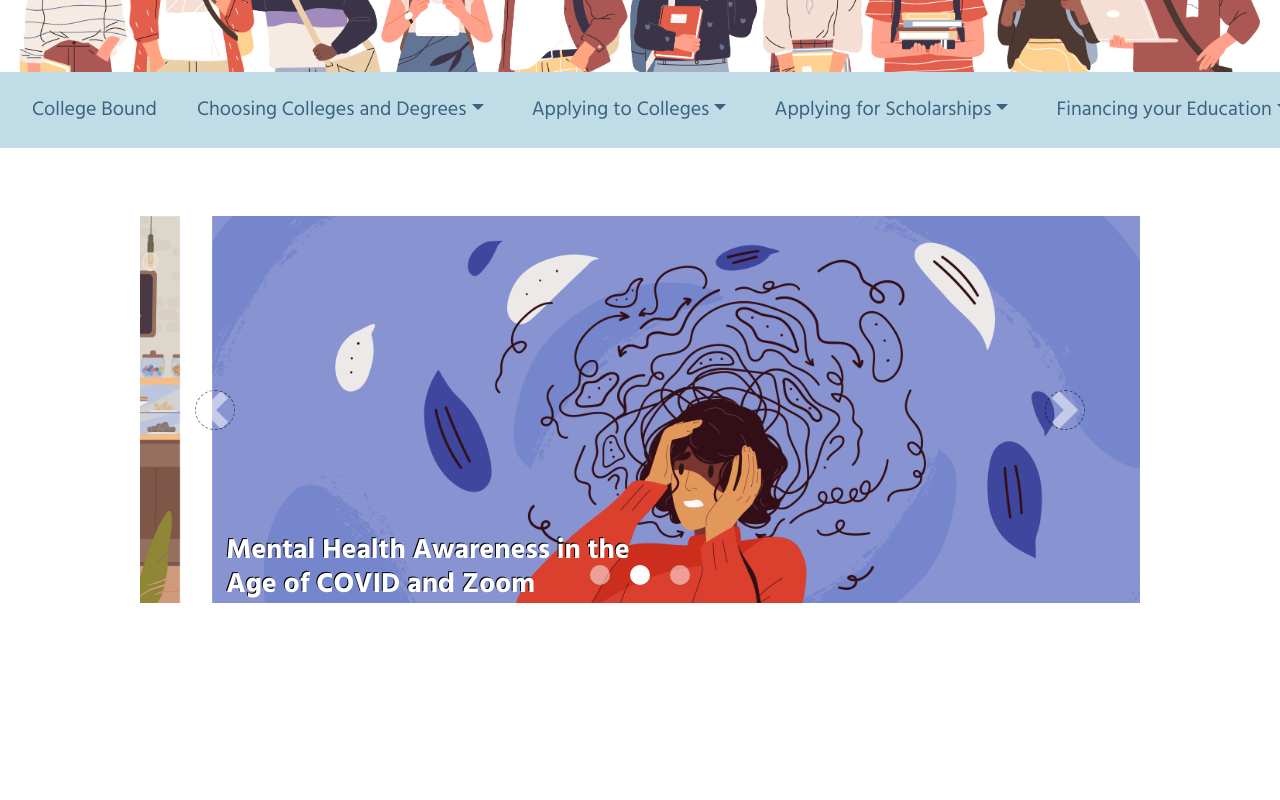
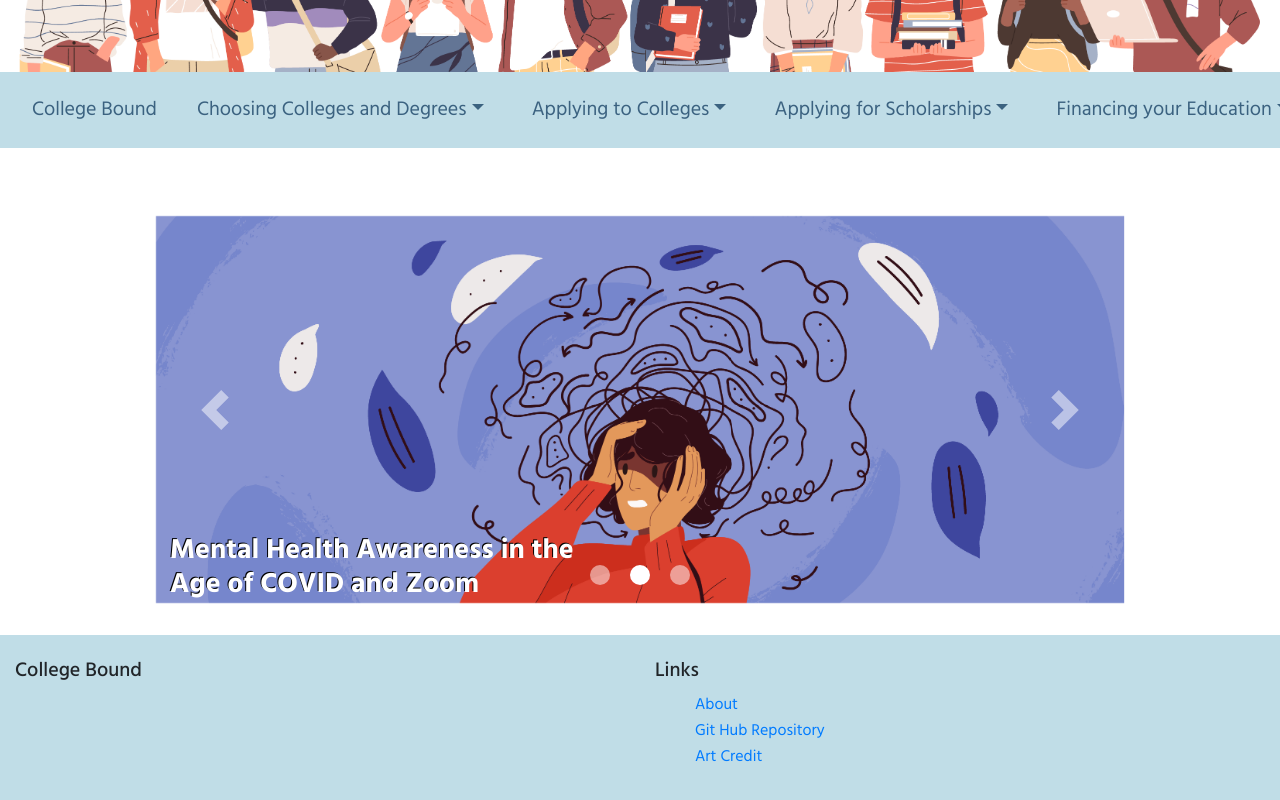
Before and after one commit to ameyam9/College_Bound, a React (Create React App) app in the folder sourcecode/college_bound/: page / in a window 1280 px wide. Shown: the part 190-990 px from the top of the page. Before the commit the page ends 801 px from the top, so only its background shows below. Built offline with nearby package versions, Linux system fonts and the light colour scheme.

Commit message:
Added footer content, created about pages, changed some css

```diff
--- a/sourcecode/college_bound/package.json
+++ b/sourcecode/college_bound/package.json
@@ -7,6 +7,7 @@
     "@testing-library/react": "^11.1.0",
     "@testing-library/user-event": "^12.1.10",
     "bootstrap": "^4.5.3",
+    "mdbreact": "^4.27.0",
     "react": "^17.0.1",
     "react-dom": "^17.0.1",
     "react-router-dom": "^5.2.0",
--- /dev/null
+++ b/sourcecode/college_bound/src/About.js
@@ -0,0 +1,23 @@
+import "./App.css";
+function About() {
+    return (
+        <div className="About">
+            <img className="page_header" src={"/media/applying_to_colleges.png"} alt="hi" />
+            <h1 style={{ marginTop: 50 }}>About</h1>
+            <p>Lorem ipsum dolor sit amet, consectetur adipiscing elit. Integer nec odio. Praesent libero. Sed cursus ante dapibus diam. Sed nisi. Nulla quis sem at nibh elementum imperdiet. Duis sagittis ipsum. Praesent mauris. Fusce nec tellus sed augue semper porta. Mauris massa. Vestibulum lacinia arcu eget nulla. Class aptent taciti sociosqu ad litora torquent per conubia nostra, per inceptos himenaeos. </p>
+
+            <p>Curabitur sodales ligula in libero. Sed dignissim lacinia nunc. Curabitur tortor. Pellentesque nibh. Aenean quam. In scelerisque sem at dolor. Maecenas mattis. Sed convallis tristique sem. Proin ut ligula vel nunc egestas porttitor. Morbi lectus risus, iaculis vel, suscipit quis, luctus non, massa. Fusce ac turpis quis ligula lacinia aliquet. Mauris ipsum. </p>
+
+            <p>Nulla metus metus, ullamcorper vel, tincidunt sed, euismod in, nibh. Quisque volutpat condimentum velit. Class aptent taciti sociosqu ad litora torquent per conubia nostra, per inceptos himenaeos. Nam nec ante. Sed lacinia, urna non tincidunt mattis, tortor neque adipiscing diam, a cursus ipsum ante quis turpis. Nulla facilisi. Ut fringilla. Suspendisse potenti. Nunc feugiat mi a tellus consequat imperdiet. Vestibulum sapien. Proin quam. </p>
+
+            <p>Etiam ultrices. Suspendisse in justo eu magna luctus suscipit. Sed lectus. Integer euismod lacus luctus magna. Quisque cursus, metus vitae pharetra auctor, sem massa mattis sem, at interdum magna augue eget diam. Vestibulum ante ipsum primis in faucibus orci luctus et ultrices posuere cubilia Curae; Morbi lacinia molestie dui. Praesent blandit dolor. Sed non quam. In vel mi sit amet augue congue elementum. Morbi in ipsum sit amet pede facilisis laoreet. Donec lacus nunc, viverra nec, blandit vel, egestas et, augue. </p>
+
+            <p>Vestibulum tincidunt malesuada tellus. Ut ultrices ultrices enim. Curabitur sit amet mauris. Morbi in dui quis est pulvinar ullamcorper. Nulla facilisi. Integer lacinia sollicitudin massa. Cras metus. Sed aliquet risus a tortor. Integer id quam. Morbi mi. Quisque nisl felis, venenatis tristique, dignissim in, ultrices sit amet, augue. Proin sodales libero eget ante. </p>
+
+            <p>Nulla quam. Aenean laoreet. Vestibulum nisi lectus, commodo ac, facilisis ac, ultricies eu, pede. Ut orci risus, accumsan porttitor, cursus quis, aliquet eget, justo. Sed pretium blandit orci. Ut eu diam at pede suscipit sodales. Aenean lectus elit, fermentum non, convallis id, sagittis at, neque. Nullam mauris orci, aliquet et, iaculis et, viverra vitae, ligula. Nulla ut felis in purus aliquam imperdiet. Maecenas aliquet mollis lectus. Vivamus consectetuer risus et tortor. Lorem ipsum dolor sit amet, consectetur adipiscing elit. Integer nec odio. </p>
+
+            <p>Praesent libero. Sed cursus ante dapibus diam. Sed nisi. Nulla quis sem at nibh elementum imperdiet. Duis sagittis ipsum. Praesent mauris. Fusce nec tellus sed augue semper porta. Mauris massa. Vestibulum lacinia arcu eget nulla. Class aptent taciti sociosqu ad litora torquent per conubia nostra, per inceptos himenaeos. Curabitur sodales ligula in libero. Sed dignissim lacinia nunc. Curabitur tortor. Pellentesque nibh. </p>
+        </div>
+    );
+}
+export default About;
--- a/sourcecode/college_bound/src/App.css
+++ b/sourcecode/college_bound/src/App.css
@@ -10,7 +10,7 @@
   max-width: 100%;
 }
 
-.navbar-item:hover{
+.navbar-item:hover {
   background-color: #C0DDE7;
 }
 
@@ -31,7 +31,7 @@
 }
 
 .carousel {
-    width:1000px;
+  width: 1000px;
   margin: auto;
 }
 
@@ -64,18 +64,7 @@
 .carousel-control-next-icon {
   height: 40px;
   width: 40px;
-  border: 1px solid black;
-  border-radius: 100%;
-  border-style:dashed;
 
-
-
-  /*
-  outline: black;
-  background-size: 100%, 100%;
-  border-radius: 50%;
-  border: 1px solid black;
-  background-image: none; */
 }
 
 #mental_health_article {
@@ -106,7 +95,7 @@
   margin: 0 auto;
 }
 
-.page_header{
+.page_header {
   display: block;
   margin-top: 60px;
   margin-left: auto;
@@ -128,6 +117,16 @@ p {
   font-size: 25px;
 }
 
-p, a, h1, h3 {
+p,
+a,
+h1,
+h3,
+h5 {
   font-family: 'Hind', sans-serif;
 }
+
+.Footer {
+  background-color: #C0DDE7;
+}
+
+.Footer h5 {}
--- a/sourcecode/college_bound/src/App.js
+++ b/sourcecode/college_bound/src/App.js
@@ -3,6 +3,7 @@ import "./App.css";
 import { BrowserRouter as Router, Route, Switch } from "react-router-dom";
 import NavBar from "./NavBar"
 import Footer from "./Footer";
+import About from "./About";
 import HomePage from "./pages/HomePage"
 import ChoosingCollegesandDegrees from "./pages/ChoosingCollegesandDegrees";
 import ChoosingaCollege from "./pages/ChoosingaCollege";
@@ -57,10 +58,11 @@ function App() {
             <Route exact path="/covid_colleges_article" component={CovidArticle} />
             <Route exact path="/mental_health_zoom_covid_article" component={MentalHealthArticle} />
             <Route exact path="/campus_life_article" component={CampusLifeArticle} />
+            <Route exact path="/about" component={About} />
           </Switch>
+          <Footer />
         </Router>
       </container>
-      <Footer />
     </div>
   );
 }
--- a/sourcecode/college_bound/src/Footer.js
+++ b/sourcecode/college_bound/src/Footer.js
@@ -1,9 +1,38 @@
-import "./App.css";
+import { MDBCol, MDBContainer, MDBRow, MDBFooter } from "mdbreact";
+import { BrowserRouter as Route, Link } from "react-router-dom";
 
 function Footer() {
     return (
         <div className="Footer">
+            <MDBFooter color="blue" className="font-small pt-4 mt-4">
+                <MDBContainer fluid className="text-center text-md-left">
+                    <MDBRow>
+                        <MDBCol md="6">
+                            <h5 className="title">College Bound</h5>
+                        </MDBCol>
+                        <MDBCol md="6">
+                            <h5 className="title">Links</h5>
+                            <ul>
+                                <li className="list-unstyled">
+                                    <Link to="/about"> About </Link>
+                                </li>
+                                <li className="list-unstyled">
+                                    <a href="https://github.com/krezaey/College_Bound/tree/master/sourcecode/college_bound">Git Hub Repository</a>
+                                </li>
+                                <li className="list-unstyled">
+                                    <a href="https://www.shutterstock.com/g/GoodStudio">Art Credit</a>
+                                </li>
+                            </ul>
+                        </MDBCol>
+                    </MDBRow>
+                </MDBContainer>
+                <div className="footer-copyright text-center py-3">
+                    <MDBContainer fluid>
+                    </MDBContainer>
+                </div>
+            </MDBFooter>
         </div>
     );
 }
+
 export default Footer;
--- a/sourcecode/college_bound/src/NavBar.js
+++ b/sourcecode/college_bound/src/NavBar.js
@@ -10,6 +10,9 @@ import { BrowserRouter as Route, Link } from "react-router-dom";
  * This is installing the react-router-dom module.
  * npm install -S react-router-dom
  * npm install react-router-dom --save
+ * npm install bootstrap
+ *
+ * npm install mdbreact
  */
 
 function NavBar() {
```
Also changed, not shown: sourcecode/college_bound/public/media/applying_for_scholarships.png, 1 other file (tests, documents, lock files or other folders). Lines whose indentation alone changed are shown as unchanged.
